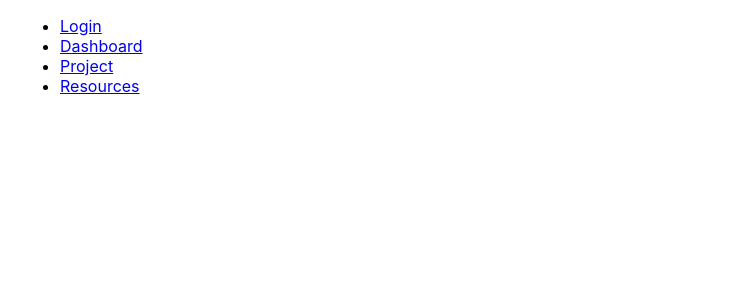
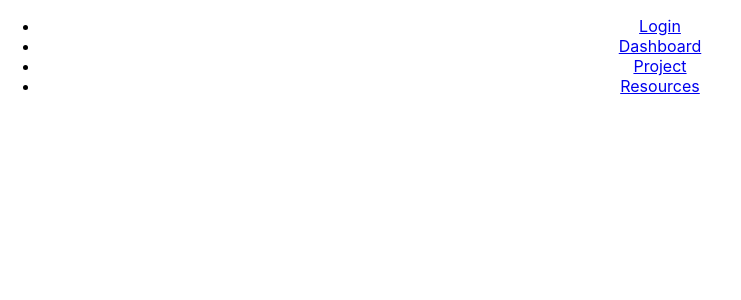
Before and after one commit to Kalipts/front-end-intership-2020, a React (Create React App) app: page / in a window 1280 px wide. Shown: the top 300 px of the page, without its empty margins (0-741 px from the left). Built offline with nearby package versions, Linux system fonts and the light colour scheme.

Commit message:
Test deploy Heroku

```diff
--- a/src/App.css
+++ b/src/App.css
@@ -1,3 +1,3 @@
 .App {
-  margin: 0 20px;
+  text-align: center;
 }
```
